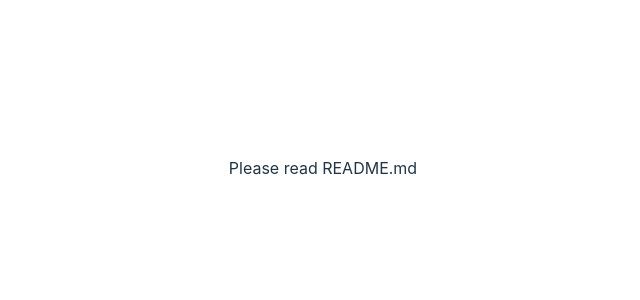
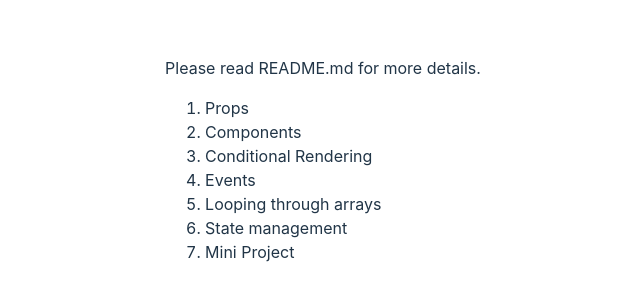
Before and after one commit to michaelc511/react_drills, a React (Vite) app: page / in a window 1280 px wide. Shown: the part 232-532 px from the top of the page, without its empty margins (317-957 px from the left). Built offline with nearby package versions, Linux system fonts and the light colour scheme.

Commit message:
Added more notes

```diff
--- a/src/App.css
+++ b/src/App.css
@@ -2,7 +2,7 @@
   max-width: 1280px;
   margin: 0 auto;
   padding: 2rem;
-  text-align: center;
+  text-align: left;
 }
 
 .logo {
--- a/src/App.jsx
+++ b/src/App.jsx
@@ -10,7 +10,20 @@ function App() {
 
   return (
     <>
-      Please read README.md
+
+      Please read README.md for more details.
+
+      <ol>
+        <li>Props </li>
+        <li>Components  </li>
+        <li>Conditional Rendering  </li>
+        <li>Events</li>
+        <li>Looping through arrays</li>
+        <li>State management</li>
+        <li>Mini Project</li>
+      </ol>
+
+
     </>
   )
 }
```
